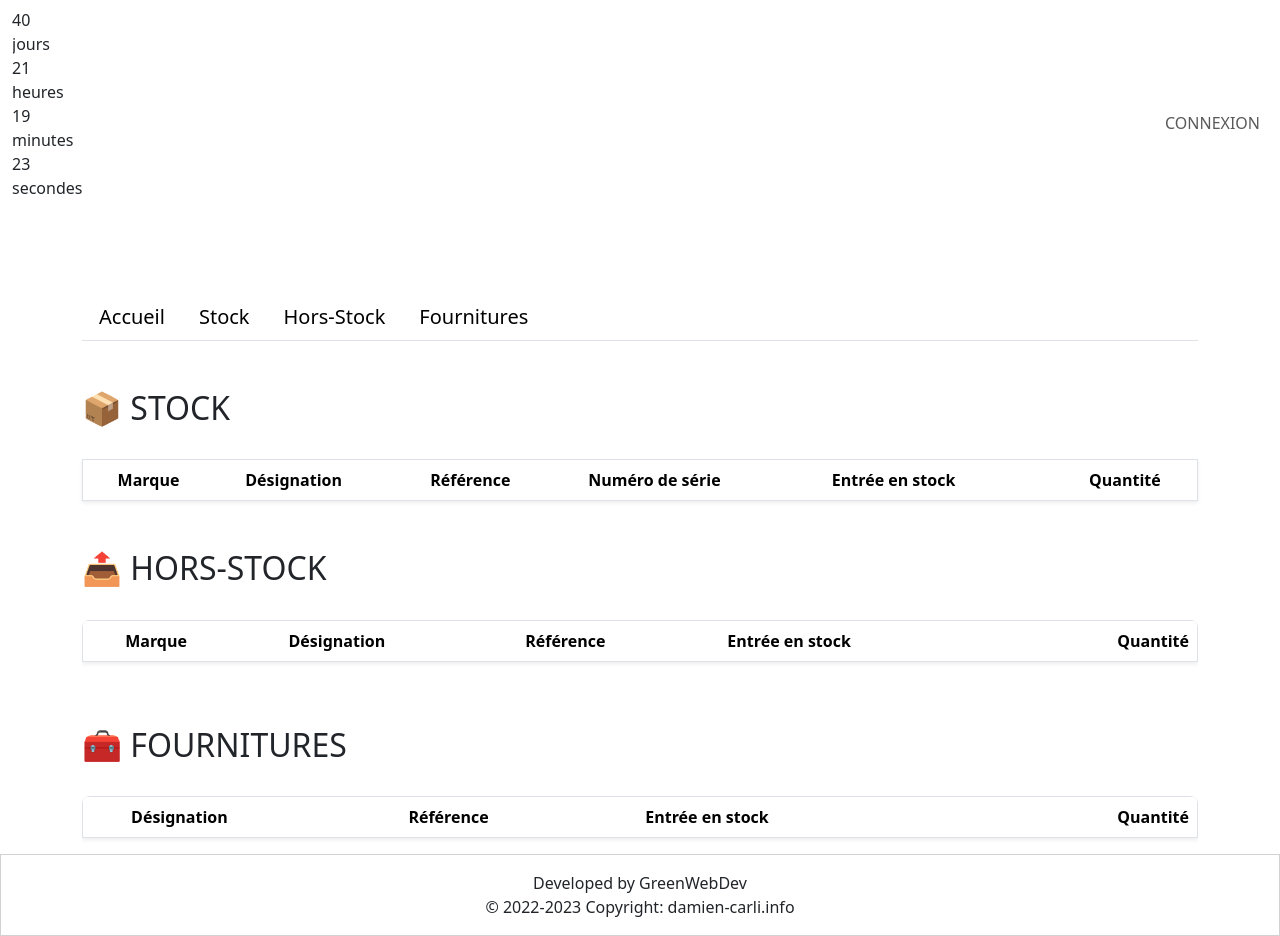
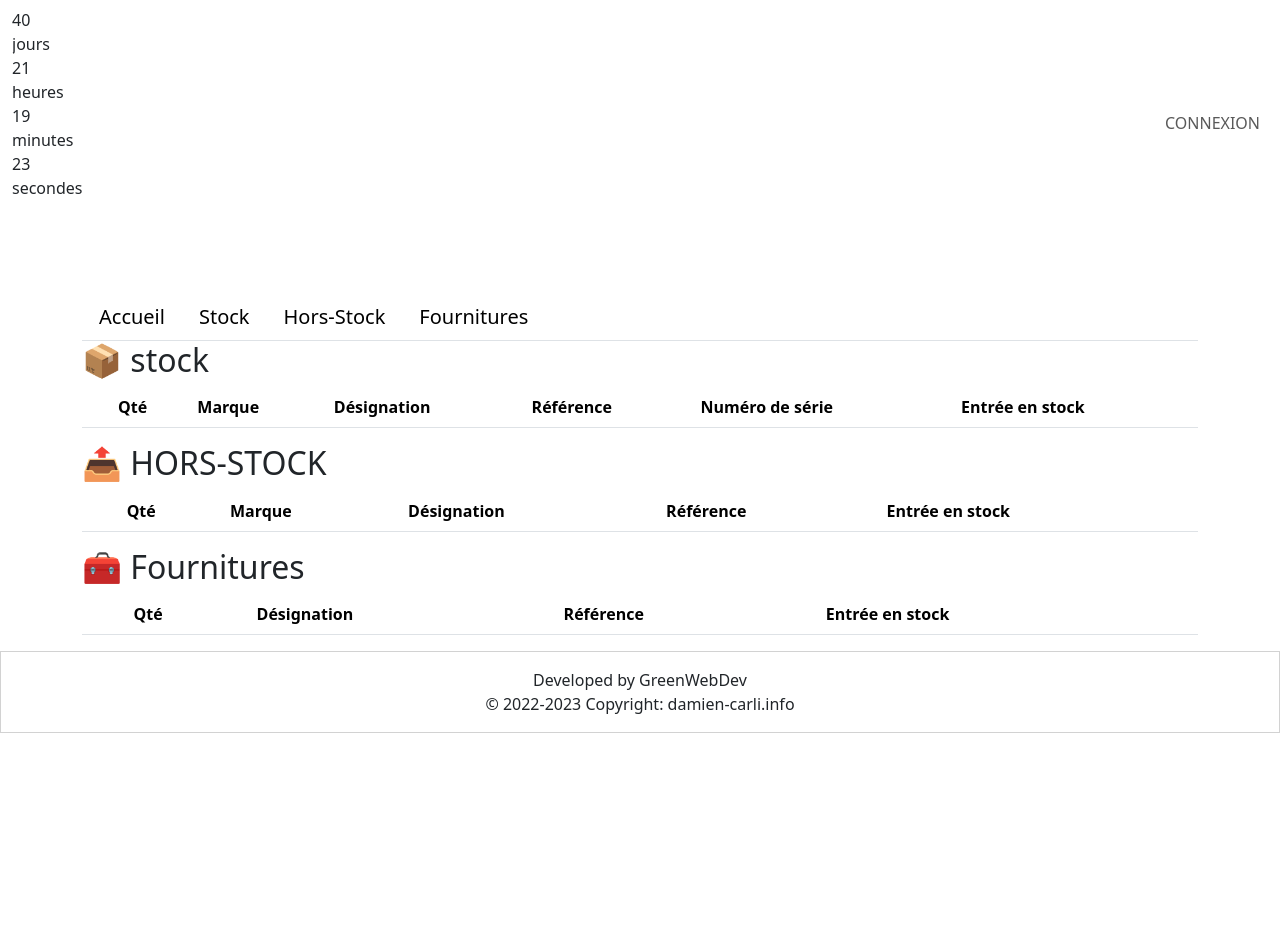
Before and after one commit to damizkrli/stockmaster, a Symfony app: template templates/home/index.html.twig in a window 1280 px wide. After the commit the page ends 733 px from the top, so only its background shows below. Run offline with Twig, Linux system fonts and the light colour scheme; the template is opened without the code that fills it, so the values that code supplies are empty; some libraries are stand-ins or nearby versions.

Commit message:
REFACTOR outsource CSS

```diff
--- a/assets/styles/_vars.css
+++ b/assets/styles/_vars.css
@@ -1,8 +1,11 @@
 :root {
     --var-bgc: #F1F1F1;
+    --var-border: #dee2e6;
     --var-title-table: #383d4b;
     --var-button-app: #383d4b;
     --var-white: white;
     --var-black: black;
     --var-header-footer: #383d4b;
+    --var-danger: #DC3545;
+    --var-validation: #198754;
 }
--- a/assets/styles/tabs.css
+++ b/assets/styles/tabs.css
@@ -7,8 +7,8 @@
 
 .nav-item .nav-link {
     border-radius: 0;
-    padding-left: 30px;
-    padding-right: 30px;
+    padding-left: 20px;
+    padding-right: 20px;
 }
 
 thead>tr {
--- a/templates/home/index.html.twig
+++ b/templates/home/index.html.twig
@@ -7,13 +7,13 @@
     {% include 'layout/_tabs.html.twig' %}
 
     {# PRODUCT #}
-    {% include 'layout/indexes/_product.html.twig' %}
+    {% include 'home/indexes/_product.html.twig' %}
 
     {# OUTOFSTOCK #}
-    {% include 'layout/indexes/_outofstock.html.twig' %}
+    {% include 'home/indexes/_outofstock.html.twig' %}
 
     {# SUPPLY #}
-    {% include 'layout/indexes/_supply.html.twig' %}
+    {% include 'home/indexes/_supply.html.twig' %}
 
 
 {% endblock %}
--- /dev/null
+++ b/templates/home/indexes/_outofstock.html.twig
@@ -0,0 +1,31 @@
+<div class="container">
+    <h2 class="title">📤 HORS-STOCK</h2>
+    <table class="table">
+        <thead>
+        <tr>
+            <th class="center"></th>
+            <th class="start">Qté</th>
+            <th class="medium-cells">Marque</th>
+            <th class="medium-cells">Désignation</th>
+            <th class="medium-cells">Référence</th>
+            <th class="medium-cells">Entrée en stock</th>
+        </tr>
+        </thead>
+        {% for outOfStock in outOfStocks %}
+            <tbody>
+            {% if outOfStock.quantity < 2 %}
+                <tr>
+                    <td class="center">
+                        <i class="fa-solid fa-circle-exclamation danger"></i>
+                    </td>
+                    <td class="start">{{ outOfStock.quantity }},00</td>
+                    <td>{{ outOfStock.brand | title }}</td>
+                    <td>{{ outOfStock.name }}</td>
+                    <td>{{ outOfStock.reference }}</td>
+                    <td>{{ outOfStock.addedAt ? outOfStock.addedAt|date('Y-m-d') }}</td>
+                </tr>
+            {% endif %}
+            </tbody>
+        {% endfor %}
+    </table>
+</div>
--- /dev/null
+++ b/templates/home/indexes/_product.html.twig
@@ -0,0 +1,33 @@
+<div class="container">
+    <h2 class="title">📦 stock</h2>
+    <table class="table">
+        <thead>
+            <tr>
+                <th class="center"></th>
+                <th class="start">Qté</th>
+                <th class="little-cells">Marque</th>
+                <th class="little-cells">Désignation</th>
+                <th class="little-cells">Référence</th>
+                <th class="little-cells">Numéro de série</th>
+                <th class="little-cells">Entrée en stock</th>
+            </tr>
+        </thead>
+        {% for product in products %}
+            <tbody>
+            {% if product.quantity < 5 %}
+                <tr>
+                    <td class="center">
+                        <i class="fa-solid fa-circle-exclamation danger"></i>
+                    </td>
+                    <td class="start">{{ product.quantity }},00</td>
+                    <td>{{ product.brand|title }}</td>
+                    <td>{{ product.name|title }}</td>
+                    <td>{{ product.reference }}</td>
+                    <td>{{ product.serialNumber }}</td>
+                    <td>{{ product.addedAt ? product.addedAt|date('Y-m-d') }}</td>
+                </tr>
+            {% endif %}
+            </tbody>
+        {% endfor %}
+    </table>
+</div>
--- /dev/null
+++ b/templates/home/indexes/_supply.html.twig
@@ -0,0 +1,29 @@
+<div class="container">
+    <h2 class="title">🧰 Fournitures</h2>
+    <table class="table">
+        <thead>
+        <tr>
+            <th class="center"></th>
+            <th class="start">Qté</th>
+            <th class="large-cells">Désignation</th>
+            <th class="large-cells">Référence</th>
+            <th class="large-cells">Entrée en stock</th>
+        </tr>
+        </thead>
+        {% for supply in supplies %}
+            <tbody>
+            {% if supply.quantity < 2 %}
+                <tr>
+                    <td class="center">
+                        <i class="fa-solid fa-circle-exclamation danger"></i>
+                    </td>
+                    <td class="start">{{ supply.quantity }},00</td>
+                    <td>{{ supply.name }}</td>
+                    <td>{{ supply.reference }}</td>
+                    <td>{{ supply.addedAt ? supply.addedAt|date('Y-m-d') }}</td>
+                </tr>
+            {% endif %}
+            </tbody>
+        {% endfor %}
+    </table>
+</div>
--- a/templates/layout/indexes/_outofstock.html.twig
+++ /dev/null
@@ -1,33 +0,0 @@
-<div class="container mt-5">
-    <h2 class="pb-4 text-start font-bold font-up deep-purple-text">📤 HORS-STOCK</h2>
-    <div class="rounded rounded-3 overflow-hidden">
-        <table class="table border border-1 shadow-sm">
-            <thead style="background-color: lightgray;">
-            <tr>
-                <th class="text-center"></th>
-                <th>Marque</th>
-                <th>Désignation</th>
-                <th>Référence</th>
-                <th>Entrée en stock</th>
-                <th class="text-end">Quantité</th>
-            </tr>
-            </thead>
-            {% for outOfStock in outOfStocks %}
-                <tbody>
-                {% if outOfStock.quantity < 2 %}
-                    <tr>
-                        <td class="text-center">
-                            <i class="fa-solid fa-circle-exclamation" style="color: #ff0000;"></i>
-                        </td>
-                        <td>{{ outOfStock.brand | title }}</td>
-                        <td>{{ outOfStock.name }}</td>
-                        <td>{{ outOfStock.reference }}</td>
-                        <td>{{ outOfStock.addedAt ? outOfStock.addedAt|date('Y-m-d') }}</td>
-                        <td class="text-end">{{ outOfStock.quantity }},00</td>
-                    </tr>
-                {% endif %}
-                </tbody>
-            {% endfor %}
-        </table>
-    </div>
-</div>
--- a/templates/layout/indexes/_product.html.twig
+++ /dev/null
@@ -1,35 +0,0 @@
-<div class="container mt-5">
-    <h2 class="pb-4 text-start font-bold font-up deep-purple-text">📦 STOCK</h2>
-    <div>
-        <table class="table border border-1 shadow-sm">
-            <thead style="background-color: lightgray;">
-            <tr>
-                <th class="text-center"></th>
-                <th>Marque</th>
-                <th>Désignation</th>
-                <th>Référence</th>
-                <th>Numéro de série</th>
-                <th>Entrée en stock</th>
-                <th class="text-center">Quantité</th>
-            </tr>
-            </thead>
-            {% for product in products %}
-                <tbody>
-                {% if product.quantity < 5 %}
-                    <tr>
-                        <td class="text-center">
-                            <i class="fa-solid fa-circle-exclamation" style="color: #ff0000;"></i>
-                        </td>
-                        <td>{{ product.brand|title }}</td>
-                        <td>{{ product.name|title }}</td>
-                        <td>{{ product.reference }}</td>
-                        <td>{{ product.serialNumber }}</td>
-                        <td>{{ product.addedAt ? product.addedAt|date('Y-m-d') }}</td>
-                        <td class="text-end">{{ product.quantity }},00</td>
-                    </tr>
-                {% endif %}
-                </tbody>
-            {% endfor %}
-        </table>
-    </div>
-</div>
--- a/templates/layout/indexes/_supply.html.twig
+++ /dev/null
@@ -1,31 +0,0 @@
-<div class="container mt-5">
-    <h2 class="pb-4 text-start font-bold font-up deep-purple-text">🧰 FOURNITURES</h2>
-    <div class="rounded rounded-3 overflow-hidden">
-        <table class="table border border-1 shadow-sm">
-            <thead style="background-color: lightgray;">
-            <tr>
-                <th></th>
-                <th>Désignation</th>
-                <th>Référence</th>
-                <th>Entrée en stock</th>
-                <th class="text-end">Quantité</th>
-            </tr>
-            </thead>
-            {% for supply in supplies %}
-                <tbody>
-                {% if supply.quantity < 2 %}
-                    <tr>
-                        <td class="text-center">
-                            <i class="fa-solid fa-circle-exclamation" style="color: #ff0000;"></i>
-                        </td>
-                        <td>{{ supply.name }}</td>
-                        <td>{{ supply.reference }}</td>
-                        <td>{{ supply.addedAt ? supply.addedAt|date('Y-m-d') }}</td>
-                        <td class="text-end">{{ supply.quantity }},00</td>
-                    </tr>
-                {% endif %}
-                </tbody>
-            {% endfor %}
-        </table>
-    </div>
-</div>
```
Also changed, not shown: assets/styles/app.css (+32 -0 lines), assets/styles/tables.css (+22 -2 lines), templates/out_of_stock/index.html.twig (+12 -12 lines), templates/product/index.html.twig (+14 -12 lines), templates/supply/index.html.twig (+8 -8 lines).
